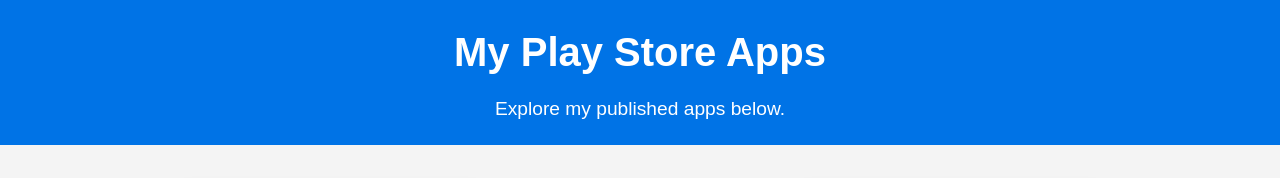
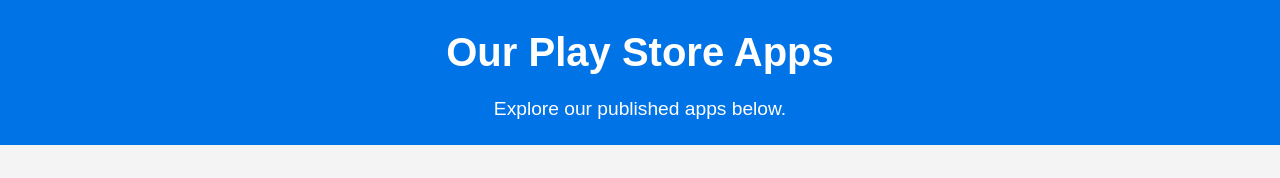
Before and after one commit to dustudevsbd/dustudevs_site, a plain HTML site: page index.html in a window 1280 px wide. Shown: the top 178 px of the page. Drawn offline with Linux system fonts and the light colour scheme.

Commit message:
Update index.html

```diff
--- a/index.html
+++ b/index.html
@@ -3,13 +3,13 @@
 <head>
     <meta charset="UTF-8">
     <meta name="viewport" content="width=device-width, initial-scale=1.0">
-    <title>Your Play Store Apps</title>
+    <title>DDevs Playstore Apps</title>
     <link rel="stylesheet" href="style.css">
 </head>
 <body>
     <header>
-        <h1>My Play Store Apps</h1>
-        <p>Explore my published apps below.</p>
+        <h1>Our Play Store Apps</h1>
+        <p>Explore our published apps below.</p>
     </header>
 
     <section class="app-list">
```
